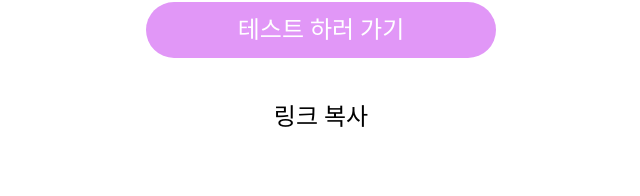
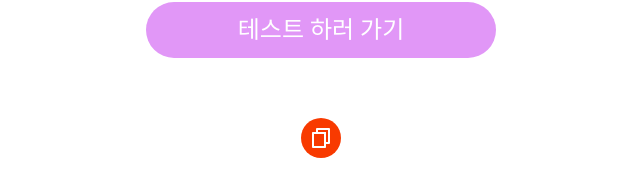
Before and after one commit to Abangpa1ace/PJT4-MBTI, a React (Vite) app: page / in a window 1280 px wide. Shown: the part 582-778 px from the top of the page, without its empty margins (319-959 px from the left). Built offline with nearby package versions, Linux system fonts and the light colour scheme; a web font is replaced by a local one; what recoil-persist would draw is missing.

Commit message:
링크복사 추가

```diff
--- a/src/utils/url.ts
+++ b/src/utils/url.ts
@@ -7,4 +7,5 @@ export const clip = (): void => {
 	textarea.select();
 	document.execCommand("copy");
 	document.body.removeChild(textarea);
+	alert('링크가 복사되었습니다.')
 }
--- a/src/views/pages/HomePage.tsx
+++ b/src/views/pages/HomePage.tsx
@@ -4,6 +4,7 @@ import s, { theme, media } from '@/styles';
 import { clip } from '@/utils/url';
 import BaseButton from '@/views/components/common/BaseButton';
 import useReactRouter from '@/hooks/useReactRouter';
+import { RiFileCopyLine } from 'react-icons/ri';
 
 const HomePage: React.FC = () => {
   const { navigate } = useReactRouter()
@@ -21,13 +22,18 @@ const HomePage: React.FC = () => {
           </h3>
         </div>
         <BaseButton onClick={() => navigate('/test?phase=a')} color="purple" className="button">테스트 하러 가기</BaseButton>
-        <button onClick={() => clip()}>링크 복사</button>
+        <ButtonWrapper>
+          <button className="clip" onClick={() => clip()}>
+            <RiFileCopyLine />
+          </button>
+        </ButtonWrapper>
       </section>
     </ScHomePage>
   )
 }
 
 const ScHomePage = styled.div`
+  section ${s('rel;')}
   h2 ${s(`fs(40);`)}
   h3 { ${s('fs(24,28); c(#7c7c7c); tac;')}
     span.green {
@@ -51,4 +57,15 @@ const ScHomePage = styled.div`
   }
 `;
 
+const ButtonWrapper = styled.div`
+  ${s('flex-center; abs; alb(0,60); wf;')}
+
+  > button {
+    ${s('flex-center; wh(40); br(50%);')}
+    &.clip ${s('bgc(#F83A00)')}
+    svg { fill: #fff; }
+    &:hover ${s('o(.7);')}
+  }
+`;
+
 export default HomePage
```
